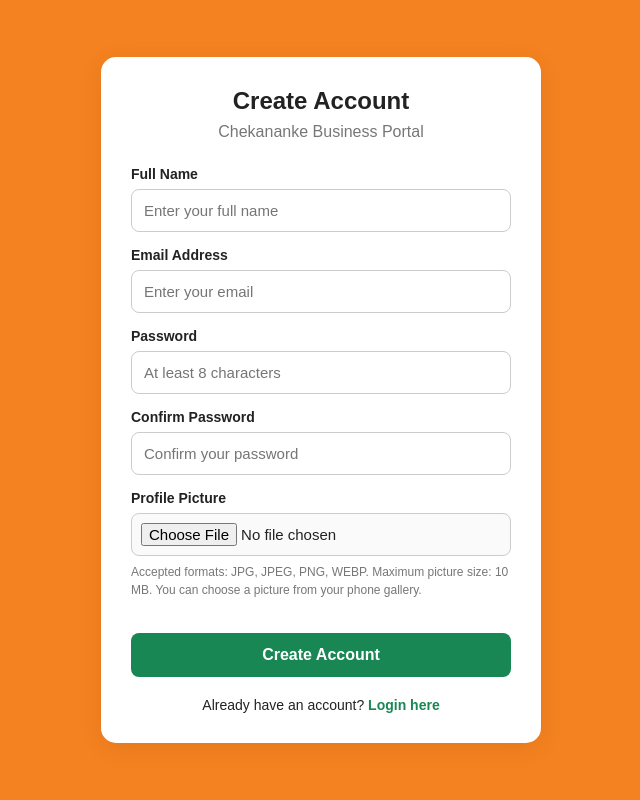
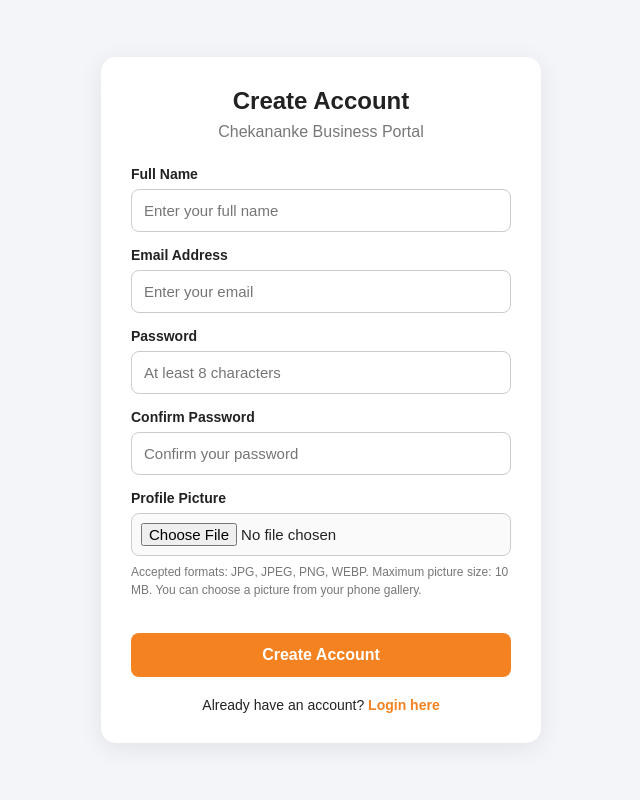
Before and after one commit to lhouienellestomago-cell/kananke, a PHP site: page /signup.php in a window 1280 px wide. Shown: the whole page, without its empty margins (319-959 px from the left). Run offline with PHP 8.4, Linux system fonts and the light colour scheme.

Commit message:
Update signup.php

```diff
--- a/signup.php
+++ b/signup.php
@@ -207,7 +207,7 @@ body {
     display: flex;
     align-items: center;
     justify-content: center;
-    background: #f58220;
+    background: #f3f5f9;
     font-family: Arial, sans-serif;
     color: #222;
 }
@@ -249,7 +249,7 @@ input {
 
 input:focus {
     outline: none;
-    border-color: #198754;
+    border-color: #f58220;
 }
 
 .file-input {
@@ -264,7 +264,7 @@ input:focus {
     object-fit: cover;
     border-radius: 50%;
     margin: 15px auto;
-    border: 3px solid #198754;
+    border: 3px solid #f58220;
 }
 
 .hint {
@@ -280,7 +280,7 @@ button {
     padding: 13px;
     border: none;
     border-radius: 8px;
-    background: #198754;
+    background: #f58220;
     color: white;
     font-size: 16px;
     font-weight: bold;
@@ -288,7 +288,7 @@ button {
 }
 
 button:hover {
-    background: #146c43;
+    background: #f58220;
 }
 
 .error {
@@ -307,7 +307,7 @@ button:hover {
 }
 
 .login-link a {
-    color: #198754;
+    color: #f58220;
     text-decoration: none;
     font-weight: bold;
 }
```
